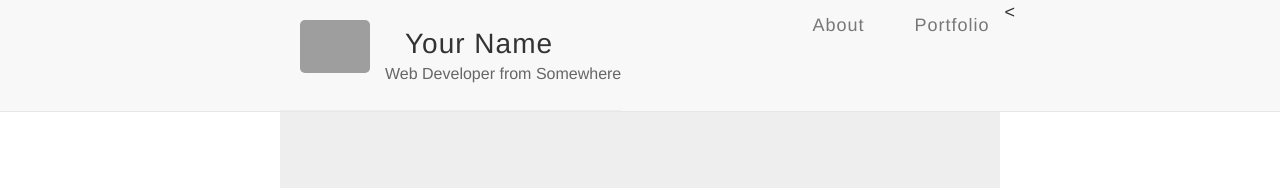
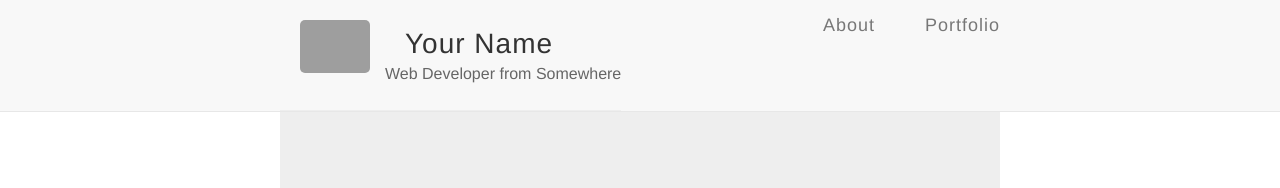
Before and after one commit to Dazby/dazby.github.io, a Jekyll site: the page built from index.html, in a window 1280 px wide. Shown: the top 188 px of the page. Built offline with Jekyll 4.4.1, drawn with Linux system fonts in a browser that asks for light colours; nearby versions of some CDN libraries; Markdown is read by kramdown in place of the engine named in the settings; grey boxes are pictures that could not be loaded.

```diff
--- a/_layouts/default.html
+++ b/_layouts/default.html
@@ -39,7 +39,7 @@
                 <ul class="nav navbar-nav navbar-right">
                     <li><a href="{{ site.baseurl }}/about">About</a></li>
                     <li><a href="{{ site.baseurl }}/portfolio">Portfolio</a></li>
-                    <<!--li><a href="{{ site.baseurl }}/blog">Blog</a></li>-->
+                    <!--li><a href="{{ site.baseurl }}/blog">Blog</a></li>-->
                 </ul>
             </div>
             <!--/.nav-collapse -->
```
